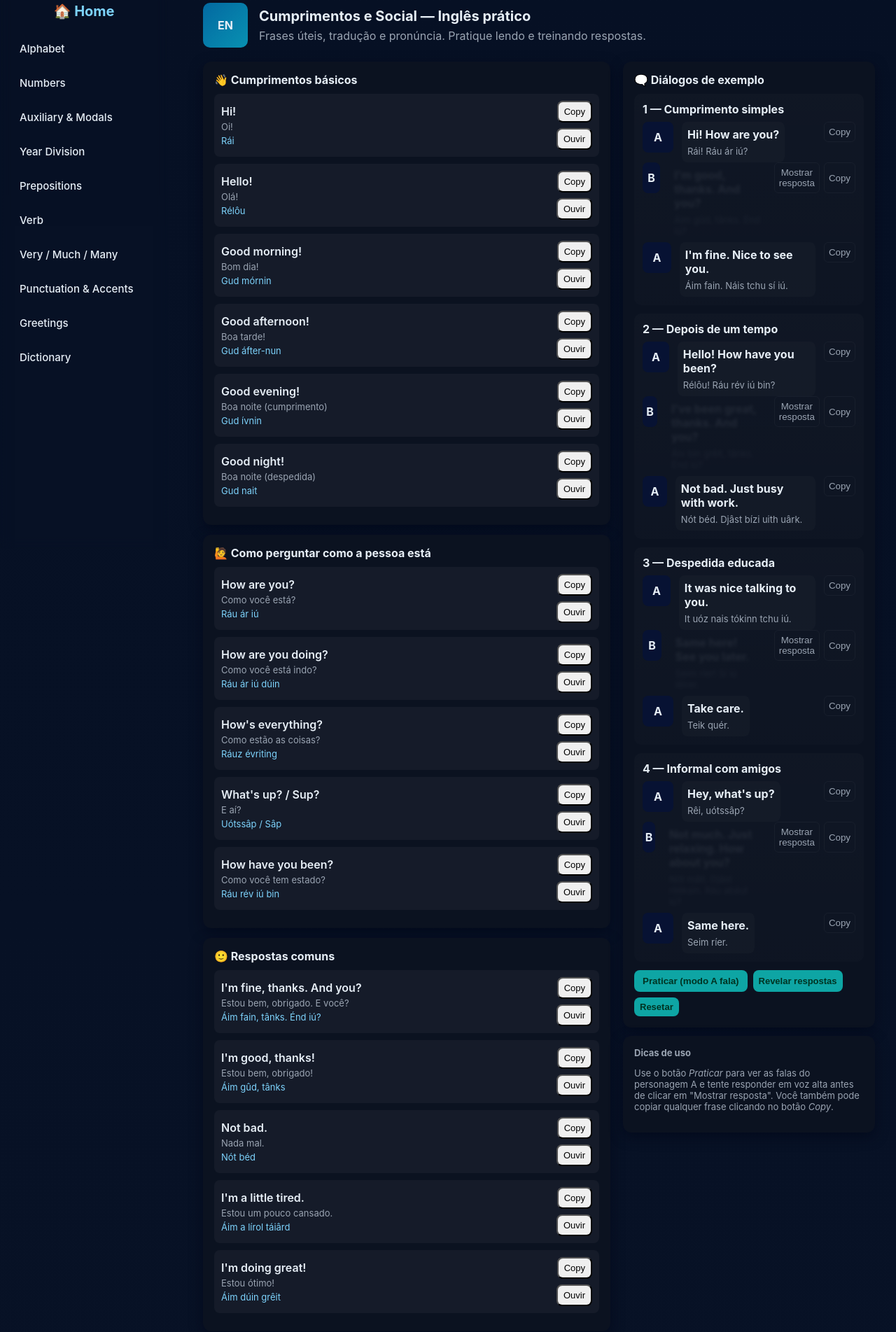
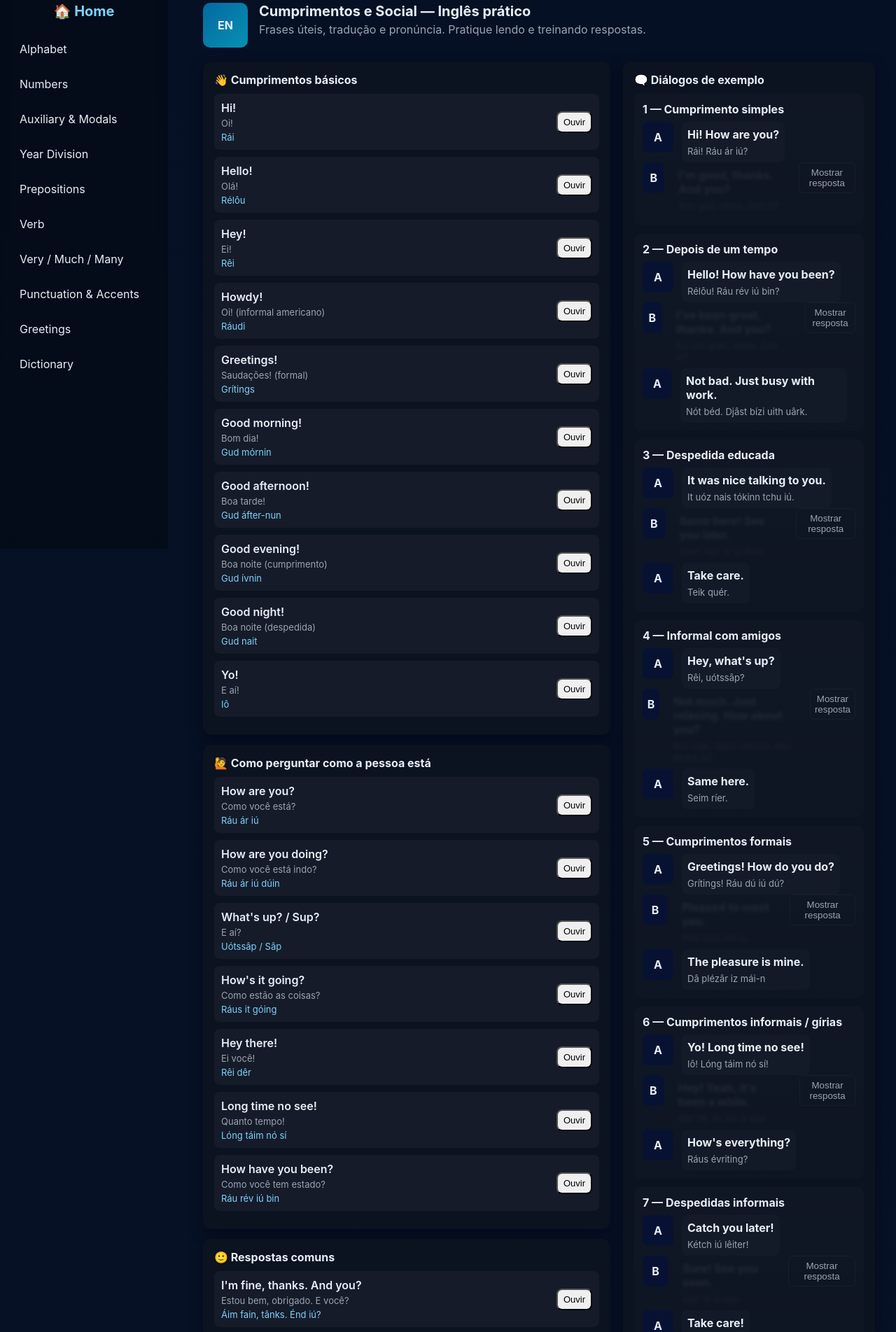
Before and after one commit to Wallace9607/english-notebook, a plain HTML site: page social.html in a window 1280 px wide. Shown: the part 16-1919 px from the top of the page at 70% size. Drawn offline with Linux system fonts and the light colour scheme.

Commit message:
Update social.html

```diff
--- a/social.html
+++ b/social.html
@@ -1,131 +1,172 @@
 <!doctype html>
 <html lang="pt-BR">
 <head>
-  <meta charset="utf-8" />
-  <meta name="viewport" content="width=device-width, initial-scale=1" />
+<meta charset="utf-8">
+<meta name="viewport" content="width=device-width, initial-scale=1.0">
 <title>Cumprimentos e Diálogos — Inglês Prático</title>
 <style>
-    :root{ --bg:#0f1724; --card:#0b1220; --muted:#9aa4b2; --accent:#7dd3fc; --glass: rgba(255,255,255,0.04); }
-    *{box-sizing:border-box}
-    body{font-family:Inter, system-ui, -apple-system, 'Segoe UI', Roboto, 'Helvetica Neue', Arial; margin:0; background:linear-gradient(180deg,#061024 0%, #081226 100%); color:#e6eef6; -webkit-font-smoothing:antialiased}
-    .wrap{max-width:1000px;margin-left: 270px;padding:20px}
-    header{display:flex;align-items:center;gap:16px;margin-bottom:20px}
-    header .logo{width:64px;height:64px;border-radius:10px;background:linear-gradient(135deg,#0369a1,#0891b2);display:flex;align-items:center;justify-content:center;font-weight:700}
-    h1{margin:0;font-size:20px}
-    p.lead{color:var(--muted);margin:6px 0 0}
-
-      /* ==========================
-   NAVIGATION BAR LATERAL
-   ========================== */
-
-
-/* Nav lateral fixa */
-.navbar {
-  position: fixed;
-  top: 0; left: 0;
-  height: 100%;
-  width: 240px;
-  background: transparent;
-  backdrop-filter: blur(8px);
-  z-index: 1000;
-  display: flex;
-  flex-direction: column;
-  padding: 20px 16px;
+:root{
+  --bg:#0f1724;
+  --card:#0b1220;
+  --muted:#9aa4b2;
+  --accent:#7dd3fc;
+  --glass: rgba(255,255,255,0.04);
+}
+*{box-sizing:border-box;margin:0;padding:0;}
+body{
+  font-family:Inter, system-ui, -apple-system, 'Segoe UI', Roboto, 'Helvetica Neue', Arial;
+  background:linear-gradient(180deg,#061024 0%, #081226 100%);
+  color:#e6eef6;
+  -webkit-font-smoothing:antialiased;
 }
 
-/* Logo */
-.nav-logo {
-  font-weight: bold;
-  font-size: 20px;
+/* ===================== NAVBAR ===================== */
+.navbar{
+  position: fixed;
+  top:0; left:0;
+  width:240px;
+  height:100%;
+  background: rgba(0,0,0,0.3);
+  backdrop-filter: blur(8px);
+  display:flex;
+  flex-direction:column;
+  padding:20px 16px;
+  z-index:1000;
+}
+.nav-logo{
+  font-weight:bold;
+  font-size:20px;
+  color:var(--accent);
+  text-decoration:none;
+  margin-bottom:24px;
+  text-align:center;
+}
+.nav-links{
+  display:flex;
+  flex-direction:column;
+  gap:14px;
+}
+.nav-links a{
+  color:#e6eef6;
+  text-decoration:none;
+  padding:8px 12px;
+  border-radius:8px;
+  transition:0.2s;
+}
+.nav-links a:hover{background: rgba(56,189,248,.08); color: var(--accent);}
+
+/* Hamburger mobile */
+.nav-toggle{
+  display:none;
+  background:transparent;
+  border:none;
+  font-size:24px;
   color: var(--accent);
-  text-decoration: none;
-  margin-bottom: 24px;
-  display: block;
-  text-align: center;
-}
-.nav-logo:hover {
-  color: var(--accent2);
+  cursor:pointer;
+  margin-bottom:16px;
 }
 
-/* Links */
-.nav-links {
-  display: flex;
-  flex-direction: column;
-  gap: 14px;
+/* ===================== WRAP & GRID ===================== */
+.wrap{
+  margin-left:270px;
+  padding:20px;
+  max-width:1000px;
 }
-
-.nav-links a {
-  color: var(--text);
-  text-decoration: none;
-  font-size: 15px;
-  font-weight: 500;
-  padding: 8px 12px;
-  border-radius: 8px;
-  transition: background 0.2s ease, color 0.2s ease;
+header{
+  display:flex;
+  gap:16px;
+  margin-bottom:20px;
 }
-
-.nav-links a:hover {
-  background: rgba(56,189,248,.08);
-  color: var(--accent2);
+header .logo{
+  width:64px;
+  height:64px;
+  border-radius:10px;
+  background:linear-gradient(135deg,#0369a1,#0891b2);
+  display:flex;
+  align-items:center;
+  justify-content:center;
+  font-weight:700;
 }
-
-
-/* Responsivo: nav vira topo no mobile */
-@media (max-width: 768px) {
-  .navbar {
-    position: fixed;
-    height: auto;
-    width: 100%;
-    flex-direction: row;
-    justify-content: space-between;
-    align-items: center;
-    padding: 12px 20px;
-    border-right: none;
-    border-bottom: 1px solid rgba(148,163,184,.12);
+h1{font-size:20px;}
+p.lead{color:var(--muted);margin-top:4px;}
+.grid{
+  display:grid;
+  grid-template-columns:1fr 360px;
+  gap:18px;
 }
-
-  .nav-links {
-    flex-direction: row;
-    gap: 12px;
-    flex-wrap: wrap;
+.card{
+  background:var(--card);
+  padding:16px;
+  border-radius:12px;
+  box-shadow:0 6px 18px rgba(2,6,23,0.6);
 }
-
-  body {
-    margin-left: 0;
-    margin-top: 70px; /* espaço para a nav no topo */
+.section-title{display:flex; justify-content:space-between; align-items:center; margin-bottom:10px;}
+.section-title h2{font-size:16px;}
+ul.phrases{list-style:none;}
+li.ph{
+  padding:10px;
+  border-radius:8px;
+  background:var(--glass);
+  margin-bottom:10px;
+  display:grid;
+  grid-template-columns:1fr auto;
+  gap:12px;
+  align-items:center;
 }
-}
-
-    .grid{display:grid;grid-template-columns:1fr 360px;gap:18px}
-    .card{background:var(--card);padding:16px;border-radius:12px;box-shadow:0 6px 18px rgba(2,6,23,0.6);}
-    .section-title{display:flex;justify-content:space-between;align-items:center;margin-bottom:10px}
-    .section-title h2{margin:0;font-size:16px}
-    ul.phrases{list-style:none;padding:0;margin:0}
-    li.ph{padding:10px;border-radius:8px;background:var(--glass);margin-bottom:10px;display:grid;grid-template-columns:1fr auto;gap:12px;align-items:center}
-    .eng{font-weight:600}
-    .pt{color:var(--muted);font-size:13px;margin-top:4px}
-    .pron{color:var(--accent);font-size:13px;margin-top:4px}
-    button.btn{background:#0ea5a4;border:0;padding:8px 12px;border-radius:8px;color:#032;cursor:pointer;font-weight:600}
-    button.small{padding:6px 8px;font-size:13px;border-radius:8px}
+.eng{font-weight:600;}
+.pt{color:var(--muted); font-size:13px; margin-top:4px;}
+.pron{color:var(--accent); font-size:13px; margin-top:4px;}
+button.btn{background:#0ea5a4; border:0; padding:8px 12px; border-radius:8px; color:#032; cursor:pointer; font-weight:600;}
+button.small{padding:6px 8px; font-size:13px; border-radius:8px;}
 
 /* Dialog box */
-    .dialog-list{display:flex;flex-direction:column;gap:12px}
-    .dialog{padding:12px;border-radius:10px;background:linear-gradient(180deg, rgba(255,255,255,0.02), rgba(255,255,255,0.01));}
-    .line{display:flex;gap:12px;align-items:flex-start}
-    .who{width:44px;height:44px;border-radius:8px;background:#071233;display:flex;align-items:center;justify-content:center;font-weight:700}
-    .bubble{background:rgba(255,255,255,0.02);padding:8px;border-radius:8px}
-    .pron-toggle{background:transparent;border:1px solid rgba(255,255,255,0.04);padding:6px;border-radius:6px;color:var(--muted);cursor:pointer}
+.dialog-list{display:flex; flex-direction:column; gap:12px;}
+.dialog{padding:12px; border-radius:10px; background:linear-gradient(180deg, rgba(255,255,255,0.02), rgba(255,255,255,0.01));}
+.line{display:flex; gap:12px; align-items:flex-start;}
+.who{width:44px; height:44px; border-radius:8px; background:#071233; display:flex; align-items:center; justify-content:center; font-weight:700;}
+.bubble{background:rgba(255,255,255,0.02); padding:8px; border-radius:8px;}
+.pron-toggle{background:transparent; border:1px solid rgba(255,255,255,0.04); padding:6px; border-radius:6px; color:var(--muted); cursor:pointer;}
+footer{margin-top:18px; color:var(--muted); font-size:13px;}
 
-    footer{margin-top:18px;color:var(--muted);font-size:13px}
-
-    /* responsive */
-    @media(max-width:880px){.grid{grid-template-columns:1fr} .card{padding:12px}}
+/* ===================== RESPONSIVO ===================== */
+@media(max-width:880px){
+  .grid{grid-template-columns:1fr;}
+  .card{padding:12px;}
+}
+@media(max-width:768px){
+  .navbar{
+    width:100%;
+    height:auto;
+    flex-direction:row;
+    justify-content:space-between;
+    align-items:center;
+    padding:12px 20px;
+    border-bottom:1px solid rgba(148,163,184,.12);
+  }
+  .nav-links{
+    position:absolute;
+    top:60px;
+    left:0;
+    width:100%;
+    flex-direction:column;
+    background: rgba(11,18,32,0.95);
+    max-height:0;
+    overflow:hidden;
+    transition:max-height 0.3s ease;
+    border-bottom-left-radius:12px;
+    border-bottom-right-radius:12px;
+  }
+  .nav-links.show{max-height:500px;}
+  .nav-toggle{display:block;}
+  .wrap{margin-left:0;margin-top:70px; padding:12px;}
+}
 </style>
 </head>
 <body>
+
 <nav class="navbar">
-  <div class="nav-container">
   <a href="index.html" class="nav-logo">🏠 Home</a>
+  <button class="nav-toggle" aria-label="Abrir menu">☰</button>
   <div class="nav-links">
     <a href="alphabet.html">Alphabet</a>
     <a href="numbers.html">Numbers</a>
@@ -138,8 +179,8 @@
     <a href="social.html">Greetings</a>
     <a href="dictionary.html">Dictionary</a>
   </div>
-  </div>
 </nav>
+
 <div class="wrap">
 <header>
   <div class="logo">EN</div>
@@ -153,9 +194,7 @@
   <div>
     <div class="card">
       <div class="section-title"><h2>👋 Cumprimentos básicos</h2></div>
-          <ul class="phrases" id="phrases-list">
-            <!-- inserted by JS -->
-          </ul>
+      <ul class="phrases" id="phrases-list"></ul>
     </div>
 
     <div class="card" style="margin-top:14px;">
@@ -172,16 +211,12 @@
       <div class="section-title"><h2>👋 Despedidas</h2></div>
       <ul class="phrases" id="phrases-list-4"></ul>
     </div>
-
   </div>
 
   <aside>
     <div class="card">
       <div class="section-title"><h2>🗨️ Diálogos de exemplo</h2></div>
-          <div class="dialog-list" id="dialogs">
-            <!-- dialogs from JS -->
-          </div>
-
+      <div class="dialog-list" id="dialogs"></div>
       <div style="margin-top:12px;display:flex;gap:8px;flex-wrap:wrap">
         <button class="btn" id="practice-btn">Praticar (modo A fala)</button>
         <button class="small btn" id="reveal-all">Revelar respostas</button>
@@ -191,9 +226,8 @@
 
     <div class="card" style="margin-top:12px;font-size:13px;color:var(--muted)">
       <strong>Dicas de uso</strong>
-          <p>Use o botão <em>Praticar</em> para ver as falas do personagem A e tente responder em voz alta antes de clicar em "Mostrar resposta". Você também pode copiar qualquer frase clicando no botão <em>Copy</em>.</p>
+      <p>Use o botão <em>Praticar</em> para ver as falas do personagem A e tente responder em voz alta antes de clicar em "Mostrar resposta".</p>
     </div>
-
   </aside>
 </div>
 
@@ -201,21 +235,34 @@
 </div>
 
 <script>
-    // dados
+// Toggle mobile menu
+const toggleBtn = document.querySelector('.nav-toggle');
+const navLinks = document.querySelector('.nav-links');
+toggleBtn.addEventListener('click', ()=>{
+  navLinks.classList.toggle('show');
+});
+
+// Dados de exemplo (mesmo do seu código original)
 const sections = {
   basic:[
     {eng:'Hi!', pt:'Oi!', pron:'Rái'},
     {eng:'Hello!', pt:'Olá!', pron:'Rélôu'},
+    {eng:'Hey!', pt:'Ei!', pron:'Rêi'},
+    {eng:'Howdy!', pt:'Oi! (informal americano)', pron:'Ráudi'},
+    {eng:'Greetings!', pt:'Saudações! (formal)', pron:'Grítings'},
     {eng:'Good morning!', pt:'Bom dia!', pron:'Gud mórnin'},
     {eng:'Good afternoon!', pt:'Boa tarde!', pron:'Gud áfter-nun'},
     {eng:'Good evening!', pt:'Boa noite (cumprimento)', pron:'Gud ívnin'},
-        {eng:'Good night!', pt:'Boa noite (despedida)', pron:'Gud nait'}
+    {eng:'Good night!', pt:'Boa noite (despedida)', pron:'Gud nait'},
+    {eng:'Yo!', pt:'E aí!', pron:'Iô'}
   ],
   ask:[
     {eng:'How are you?', pt:'Como você está?', pron:'Ráu ár iú'},
     {eng:'How are you doing?', pt:'Como você está indo?', pron:'Ráu ár iú dúin'},
-        {eng:'How\'s everything?', pt:'Como estão as coisas?', pron:'Ráuz évriting'},
     {eng:'What\'s up? / Sup?', pt:'E aí?', pron:'Uótssâp / Sâp'},
+    {eng:'How\'s it going?', pt:'Como estão as coisas?', pron:'Ráus it góing'},
+    {eng:'Hey there!', pt:'Ei você!', pron:'Rêi dêr'},
+    {eng:'Long time no see!', pt:'Quanto tempo!', pron:'Lóng táim nó sí'},
     {eng:'How have you been?', pt:'Como você tem estado?', pron:'Ráu rév iú bin'}
   ],
   answers:[
@@ -223,7 +270,8 @@
     {eng:'I\'m good, thanks!', pt:'Estou bem, obrigado!', pron:'Áim gûd, tânks'},
     {eng:'Not bad.', pt:'Nada mal.', pron:'Nót béd'},
     {eng:'I\'m a little tired.', pt:'Estou um pouco cansado.', pron:'Áim a lírol táiârd'},
-        {eng:'I\'m doing great!', pt:'Estou ótimo!', pron:'Áim dúin grêit'}
+    {eng:'I\'m doing great!', pt:'Estou ótimo!', pron:'Áim dúin grêit'},
+    {eng:'Same here.', pt:'Igualmente.', pron:'Sêim ríer'}
   ],
   bye:[
     {eng:'Bye!', pt:'Tchau!', pron:'Bai'},
@@ -231,17 +279,18 @@
     {eng:'Take care.', pt:'Se cuida.', pron:'Teik quér'},
     {eng:'Have a nice day!', pt:'Tenha um bom dia!', pron:'Rév a nais dêi'},
     {eng:'See you tomorrow.', pt:'Até amanhã.', pron:'Sí iú tumórrou'},
-        {eng:'Talk to you soon.', pt:'Falo com você em breve.', pron:'Tók tchu iú sún'}
+    {eng:'Talk to you soon.', pt:'Falo com você em breve.', pron:'Tók tchu iú sún'},
+    {eng:'Catch you later!', pt:'Te vejo mais tarde!', pron:'Kétch iú lêiter'}
   ]
 };
+
 
 const dialogs = [
   {
     title:'1 — Cumprimento simples',
     lines:[
       {who:'A', eng:'Hi! How are you?', pron:'Rái! Ráu ár iú?'},
-          {who:'B', eng:'I\'m good, thanks. And you?', pron:'Áim gûd, tânks. Énd iú?'},
-          {who:'A', eng:'I\'m fine. Nice to see you.', pron:'Áim fain. Náis tchu sí iú.'}
+      {who:'B', eng:'I\'m good, thanks. And you?', pron:'Áim gûd, tânks. Énd iú?'}
     ]
   },
   {
@@ -267,10 +316,43 @@
       {who:'B', eng:'Not much. Just relaxing. How about you?', pron:'Nót mâti. Djâst riléksin. Ráu abáut iú?'},
       {who:'A', eng:'Same here.', pron:'Seim ríer.'}
     ]
+  },
+  {
+    title:'5 — Cumprimentos formais',
+    lines:[
+      {who:'A', eng:'Greetings! How do you do?', pron:'Grítings! Ráu dú iú dú?'},
+      {who:'B', eng:'Pleased to meet you.', pron:'Plîst tchu mít iú'},
+      {who:'A', eng:'The pleasure is mine.', pron:'Dâ plézâr iz mái-n'}
+    ]
+  },
+  {
+    title:'6 — Cumprimentos informais / gírias',
+    lines:[
+      {who:'A', eng:'Yo! Long time no see!', pron:'Iô! Lóng táim nó sí!'},
+      {who:'B', eng:'Hey! Yeah, it\'s been a while.', pron:'Rêi! Yé, its bin â wáil.'},
+      {who:'A', eng:'How\'s everything?', pron:'Ráus évriting?'}
+    ]
+  },
+  {
+    title:'7 — Despedidas informais',
+    lines:[
+      {who:'A', eng:'Catch you later!', pron:'Kétch iú lêiter!'},
+      {who:'B', eng:'Sure! See you soon.', pron:'Xúr! Sí iú sún'},
+      {who:'A', eng:'Take care!', pron:'Teik quér!'}
+    ]
+  },
+  {
+    title:'8 — Cumprimento amistoso',
+    lines:[
+      {who:'A', eng:'Nice to meet you!', pron:'Náis tchu mít iú!'},
+      {who:'B', eng:'Pleasure to meet you!', pron:'Plézâr tchu mít iú!'},
+      {who:'A', eng:'How have you been?', pron:'Ráu rév iú bin?'}
+    ]
   }
 ];
 
-    // render phrases
+
+// Render phrases
 function renderList(id, items){
   const el = document.getElementById(id);
   items.forEach(it=>{
@@ -282,106 +364,65 @@
         <div class="pron">${it.pron}</div>
       </div>
       <div style="display:flex;flex-direction:column;gap:8px;align-items:flex-end">
-            <button class="small" onclick="copyText('${escapeForJS(it.eng)}')">Copy</button>
-            <button class="small" onclick="speakText('${escapeForJS(it.eng)}')">Ouvir</button>
+        <button class="small" onclick="speakText('${it.eng}')">Ouvir</button>
       </div>
     `;
     el.appendChild(li);
-      })
+  });
 }
-
-    function escapeForJS(s){
-      return s.replace(/\\/g,'\\\\').replace(/'/g, "\\'").replace(/\n/g,'\\n');
-    }
-
 renderList('phrases-list', sections.basic);
 renderList('phrases-list-2', sections.ask);
 renderList('phrases-list-3', sections.answers);
 renderList('phrases-list-4', sections.bye);
 
-    // render dialogs
+// Render dialogs
 const dialogsEl = document.getElementById('dialogs');
-    dialogs.forEach((d,di)=>{
+dialogs.forEach(d=>{
   const wrap = document.createElement('div'); wrap.className='dialog';
   const title = document.createElement('div'); title.style.marginBottom='8px'; title.innerHTML = `<strong>${d.title}</strong>`;
   wrap.appendChild(title);
-      d.lines.forEach((ln,li)=>{
+  d.lines.forEach(ln=>{
     const line = document.createElement('div'); line.className='line';
     const who = document.createElement('div'); who.className='who'; who.textContent=ln.who;
     const bubble = document.createElement('div'); bubble.className='bubble';
     bubble.innerHTML = `<div style="font-weight:700">${ln.eng}</div><div class="pt" style="margin-top:6px">${ln.pron}</div>`;
     const actions = document.createElement('div'); actions.style.marginLeft='auto'; actions.style.display='flex'; actions.style.gap='6px';
-
     const showBtn = document.createElement('button'); showBtn.textContent='Mostrar resposta'; showBtn.className='pron-toggle';
-        showBtn.onclick = ()=>{ bubble.style.filter = 'none'; bubble.style.opacity=1; };
-
-        const copyBtn = document.createElement('button'); copyBtn.textContent='Copy'; copyBtn.className='pron-toggle';
-        copyBtn.onclick = ()=>{ copyText(ln.eng); };
-
-        actions.appendChild(showBtn); actions.appendChild(copyBtn);
-
+    showBtn.onclick = ()=>{ bubble.style.filter='none'; bubble.style.opacity=1; };
+    actions.appendChild(showBtn);
     line.appendChild(who);
     line.appendChild(bubble);
     line.appendChild(actions);
-        // initially hide B lines
-        if(ln.who === 'B'){
-          bubble.style.opacity = 0.08; bubble.style.filter='blur(2px)';
-          showBtn.style.display='inline-block';
-        } else {
-          showBtn.style.display='none';
-        }
+    if(ln.who==='B'){ bubble.style.opacity=0.08; bubble.style.filter='blur(2px)'; showBtn.style.display='inline-block'; } else { showBtn.style.display='none'; }
     wrap.appendChild(line);
-      })
+  });
   dialogsEl.appendChild(wrap);
-    })
+});
 
-    // practice mode
-    const practiceBtn = document.getElementById('practice-btn');
-    const revealAll = document.getElementById('reveal-all');
-    const resetBtn = document.getElementById('reset-practice');
+// Practice mode
+document.getElementById('practice-btn').addEventListener('click', ()=>{
+  alert('Modo prática ativado: leia em voz alta as falas de A. Para ver a resposta de B clique em "Mostrar resposta".');
+});
+document.getElementById('reveal-all').addEventListener('click', ()=>{
+  document.querySelectorAll('.dialog .bubble').forEach(b=>{ b.style.filter='none'; b.style.opacity=1; });
+});
+document.getElementById('reset-practice').addEventListener('click', ()=>{
+  document.querySelectorAll('.dialog .bubble').forEach(b=>{
+    if(b.previousElementSibling && b.previousElementSibling.textContent.trim()==='B'){ b.style.opacity=0.08; b.style.filter='blur(2px)'; } else { b.style.opacity=1; b.style.filter='none'; }
+  });
+  window.scrollTo({top:0,behavior:'smooth'});
+});
 
-    practiceBtn.addEventListener('click', ()=>{
-      // show only A lines, dim B lines (already dimmed). Scroll first B into view as interactive practice
-      const firstB = document.querySelectorAll('.dialog .line').forEach((ln)=>{
-        // nothing
-      });
-      // focus user: highlight A lines briefly
-      document.querySelectorAll('.dialog .line').forEach(el=>{
-        el.style.transition='box-shadow 200ms'; el.style.boxShadow='none';
-      });
-      // simple hint: scroll to first dialog
-      document.querySelector('.dialog')?.scrollIntoView({behavior:'smooth'});
-      alert('Modo prática ativado: leia em voz alta as falas de A. Para ver a resposta de B clique em "Mostrar resposta" ao lado da fala.');
-    })
-
-    revealAll.addEventListener('click', ()=>{
-      document.querySelectorAll('.dialog .bubble').forEach(b=>{ b.style.filter='none'; b.style.opacity=1; });
-    })
-
-    resetBtn.addEventListener('click', ()=>{
-      document.querySelectorAll('.dialog .bubble').forEach(b=>{ if(b.previousElementSibling && b.previousElementSibling.textContent.trim()==='B'){ b.style.opacity=0.08; b.style.filter='blur(2px)'; } else { b.style.opacity=1; b.style.filter='none'; }});
-      window.scrollTo({top:0,behavior:'smooth'});
-    })
-
-    // copy helper
-    function copyText(text){
-      navigator.clipboard?.writeText(text).then(()=>{
-        alert('Texto copiado: ' + text);
-      }).catch(()=>{ prompt('Copy the text below:', text); });
-    }
-
-    // simple speech using Web Speech API (if available)
+// Simple speech
 function speakText(text){
   if('speechSynthesis' in window){
     const u = new SpeechSynthesisUtterance(text);
-        u.lang = 'en-US';
+    u.lang='en-US';
     window.speechSynthesis.cancel();
     window.speechSynthesis.speak(u);
-      } else {
-        alert('TTS não disponível no seu navegador');
+  } else alert('TTS não disponível no seu navegador');
 }
-    }
+</script>
 
-  </script>
 </body>
 </html>
```
Lines whose indentation alone changed are shown as unchanged.
